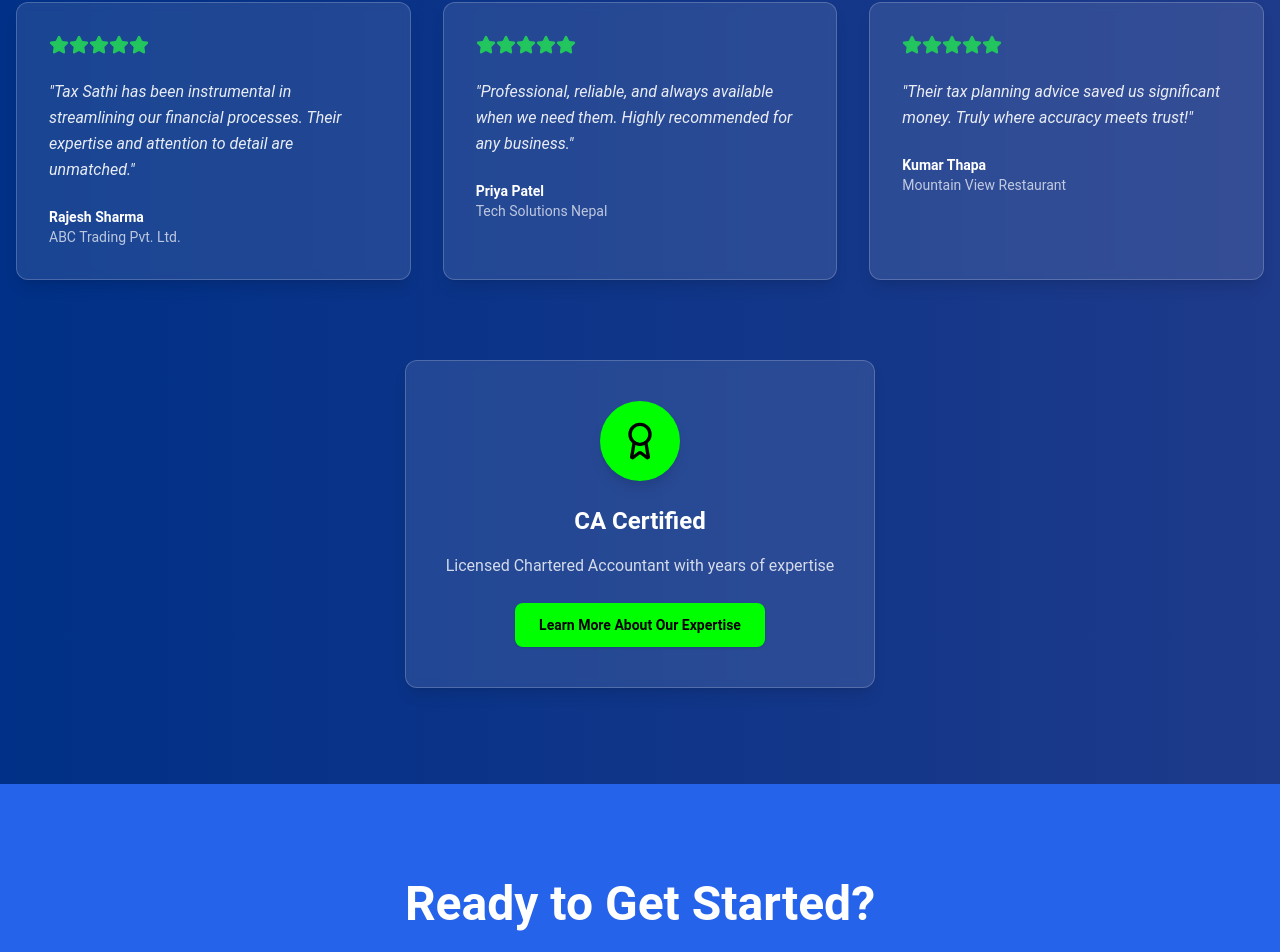
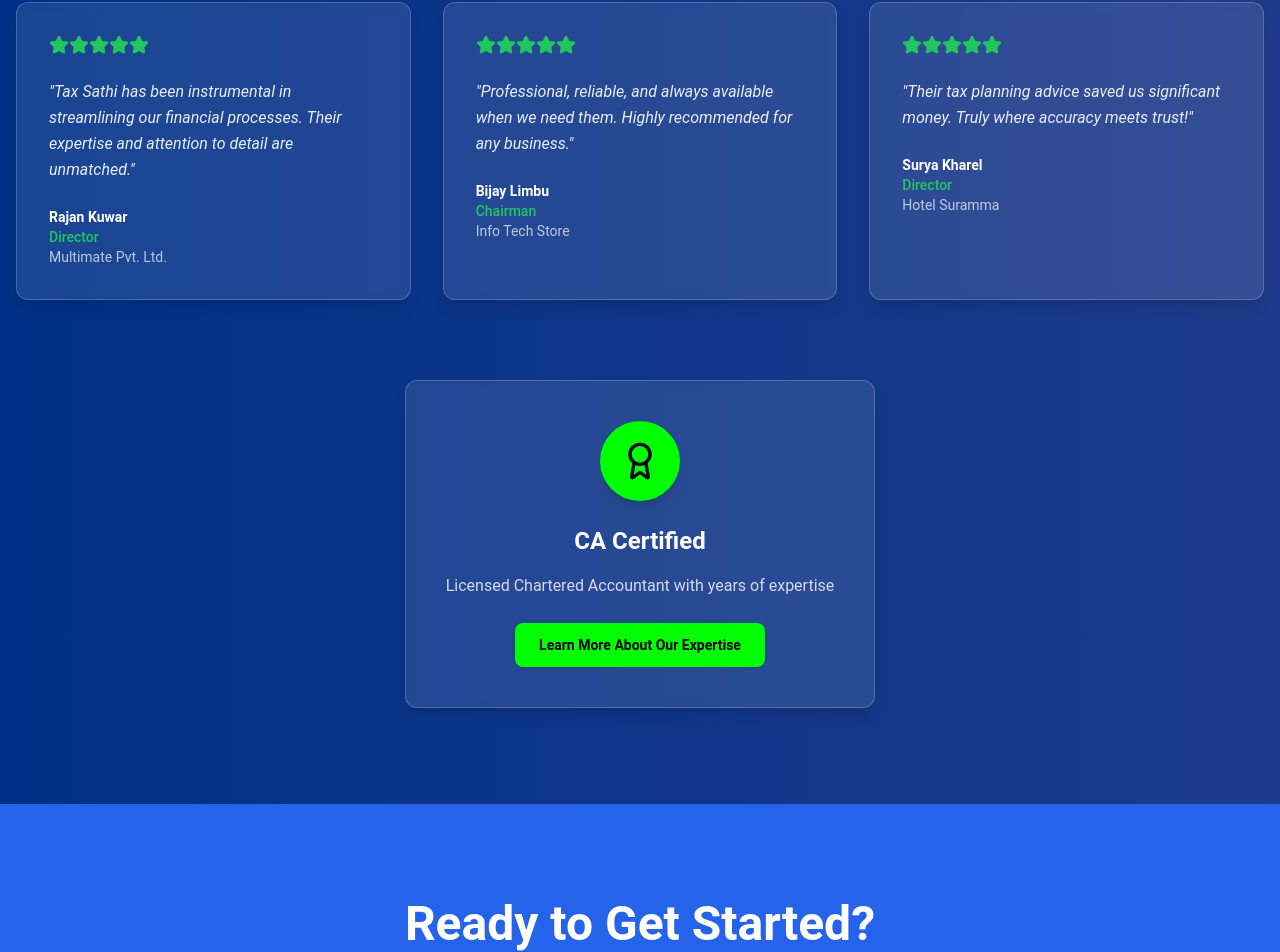
Before and after one commit to Xubikmhy/sathi-web-blueprint, a React (Vite) app: page / in a window 1280 px wide. Shown: the part 2160-3112 px from the top of the page. Built offline with nearby package versions, Linux system fonts and the light colour scheme.

Commit message:
Update review section
Updated the review section with new company names and director names.

```diff
--- a/src/pages/Index.tsx
+++ b/src/pages/Index.tsx
@@ -60,20 +60,23 @@ const Index = () => {
 
   const testimonials = [
     {
-      name: "Rajesh Sharma",
-      company: "ABC Trading Pvt. Ltd.",
+      name: "Rajan Kuwar",
+      position: "Director",
+      company: "Multimate Pvt. Ltd.",
       text: "Tax Sathi has been instrumental in streamlining our financial processes. Their expertise and attention to detail are unmatched.",
       rating: 5
     },
     {
-      name: "Priya Patel",
-      company: "Tech Solutions Nepal",
+      name: "Bijay Limbu",
+      position: "Chairman",
+      company: "Info Tech Store",
       text: "Professional, reliable, and always available when we need them. Highly recommended for any business.",
       rating: 5
     },
     {
-      name: "Kumar Thapa",
-      company: "Mountain View Restaurant",
+      name: "Surya Kharel",
+      position: "Director",
+      company: "Hotel Suramma",
       text: "Their tax planning advice saved us significant money. Truly where accuracy meets trust!",
       rating: 5
     }
@@ -206,10 +209,11 @@ const Index = () => {
                   <p className="text-white/90 mb-6 italic leading-relaxed">
                     "{testimonial.text}"
                   </p>
-                  <div className="text-sm">
-                    <p className="text-white font-semibold">{testimonial.name}</p>
-                    <p className="text-white/70">{testimonial.company}</p>
-                  </div>
+                   <div className="text-sm">
+                     <p className="text-white font-semibold">{testimonial.name}</p>
+                     <p className="text-brand-green font-medium">{testimonial.position}</p>
+                     <p className="text-white/70">{testimonial.company}</p>
+                   </div>
                 </CardContent>
               </Card>
             ))}
```
